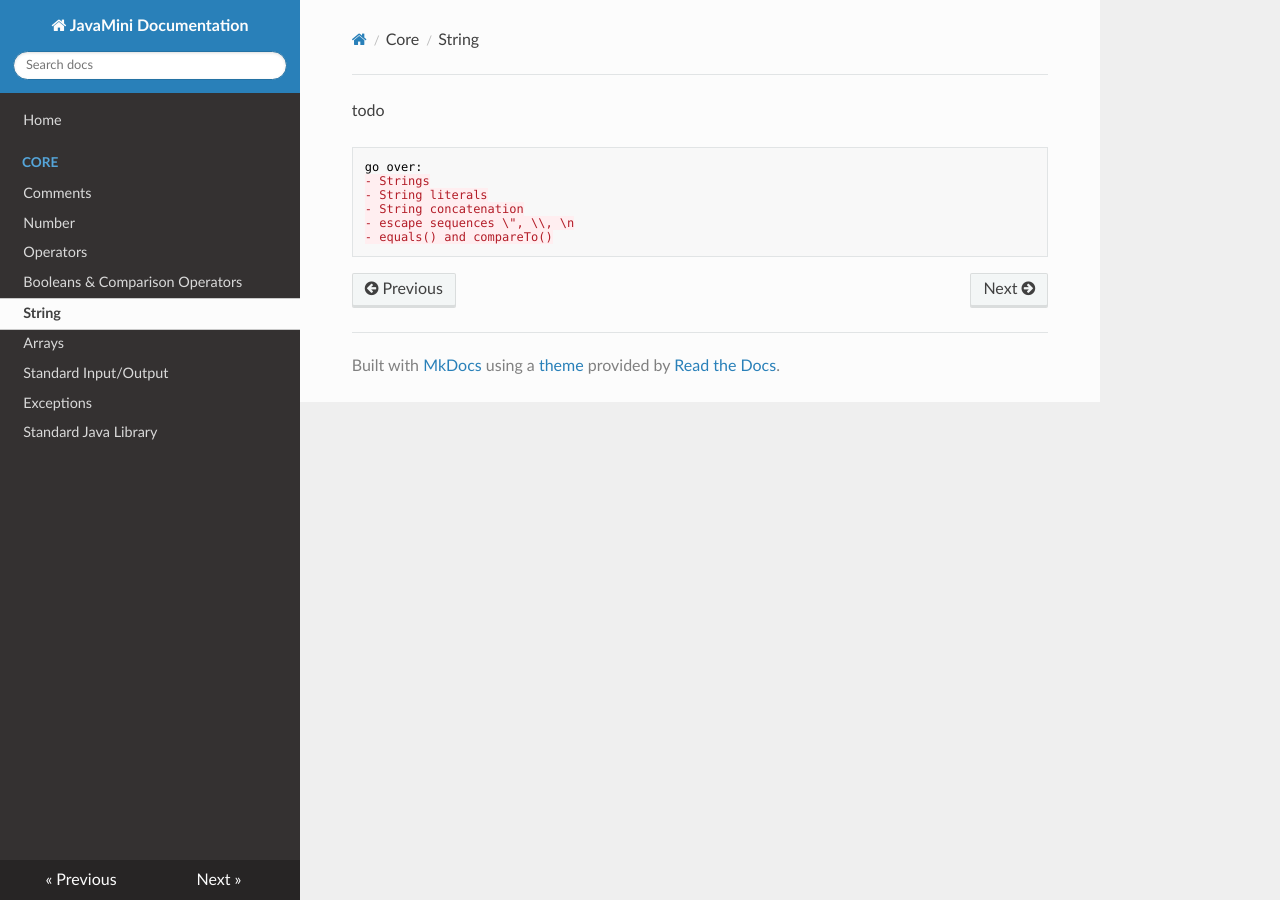
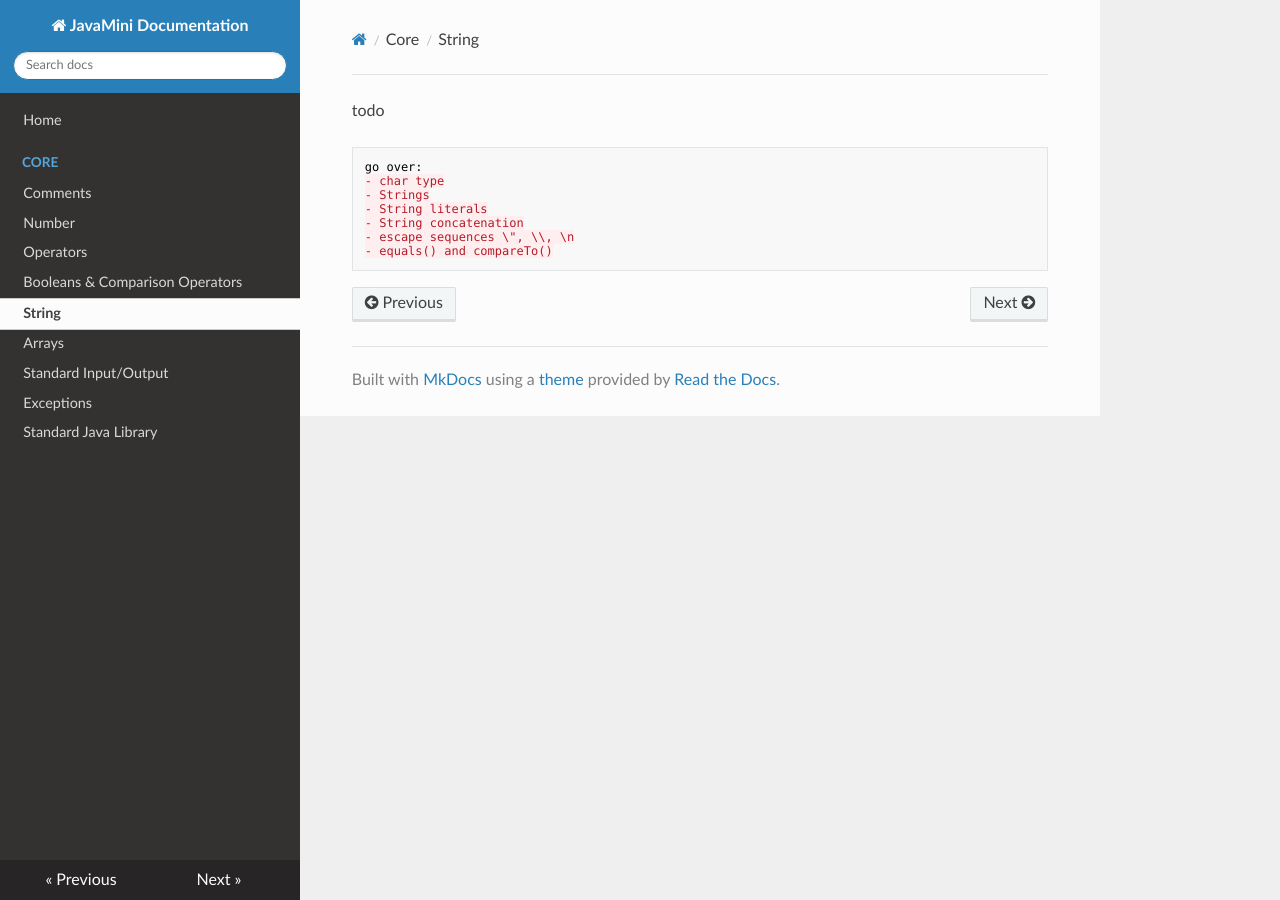
Before and after one commit to bofeng/javamini-doc, an MkDocs documentation site: the page built from doc/core/string.md, in a window 1280 px wide. Built offline with MkDocs 1.6.1, drawn with Linux system fonts in a browser that asks for light colours; nearby versions of some CDN libraries; old or Windows-style settings are respelled for this version of MkDocs.

Commit message:
Added char to list of what should be covered in Strings

````diff
--- a/doc/core/string.md
+++ b/doc/core/string.md
@@ -1,6 +1,7 @@
 todo
 ```
 go over:
+- char type
 - Strings
 - String literals
 - String concatenation
````
